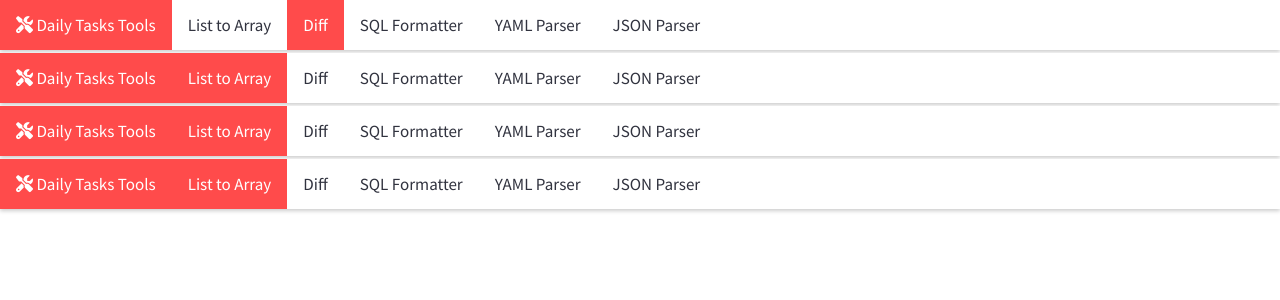
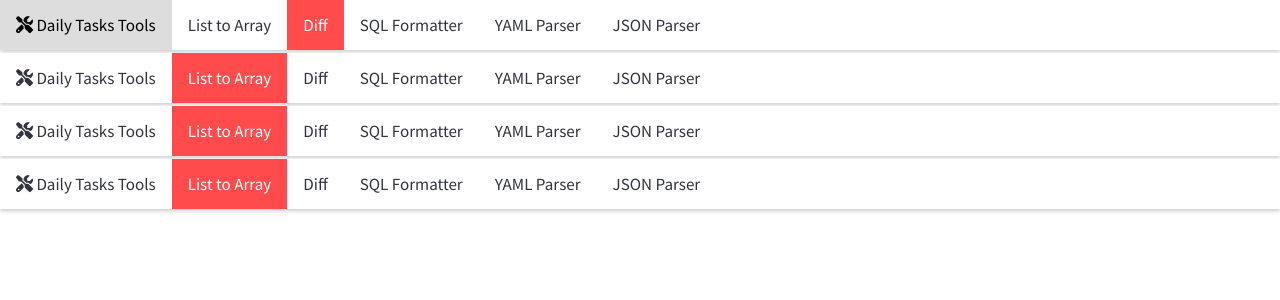
Before and after one commit to ewertonvsilva/onlinetools, a Flask app: page /diff in a window 1280 px wide. Shown: the top 300 px of the page. Run offline with Flask 3, Linux system fonts and the light colour scheme.

Commit message:
change logo

```diff
--- a/app/templates/base.html
+++ b/app/templates/base.html
@@ -21,7 +21,7 @@
 
 <body>
     <div class="topnav">
-        <a class="active" href="#"><i class="fa-solid fa-screwdriver-wrench"></i> Daily Tasks Tools</a>
+        <a href="#"><i class="fa-solid fa-screwdriver-wrench"></i> Daily Tasks Tools</a>
         <a {% if request.endpoint == 'main.list_to_array' %}class='active'{% endif %} href="{{ url_for('main.list_to_array') }}" >List to Array</a>
         <a {% if request.endpoint == 'main.diff' %}class='active'{% endif %} href="{{ url_for('main.diff') }}">Diff</a>
         <a {% if request.endpoint == 'main.sql_formatter' %}class='active'{% endif %} href="{{ url_for('main.sql_formatter') }}">SQL Formatter</a>
```
